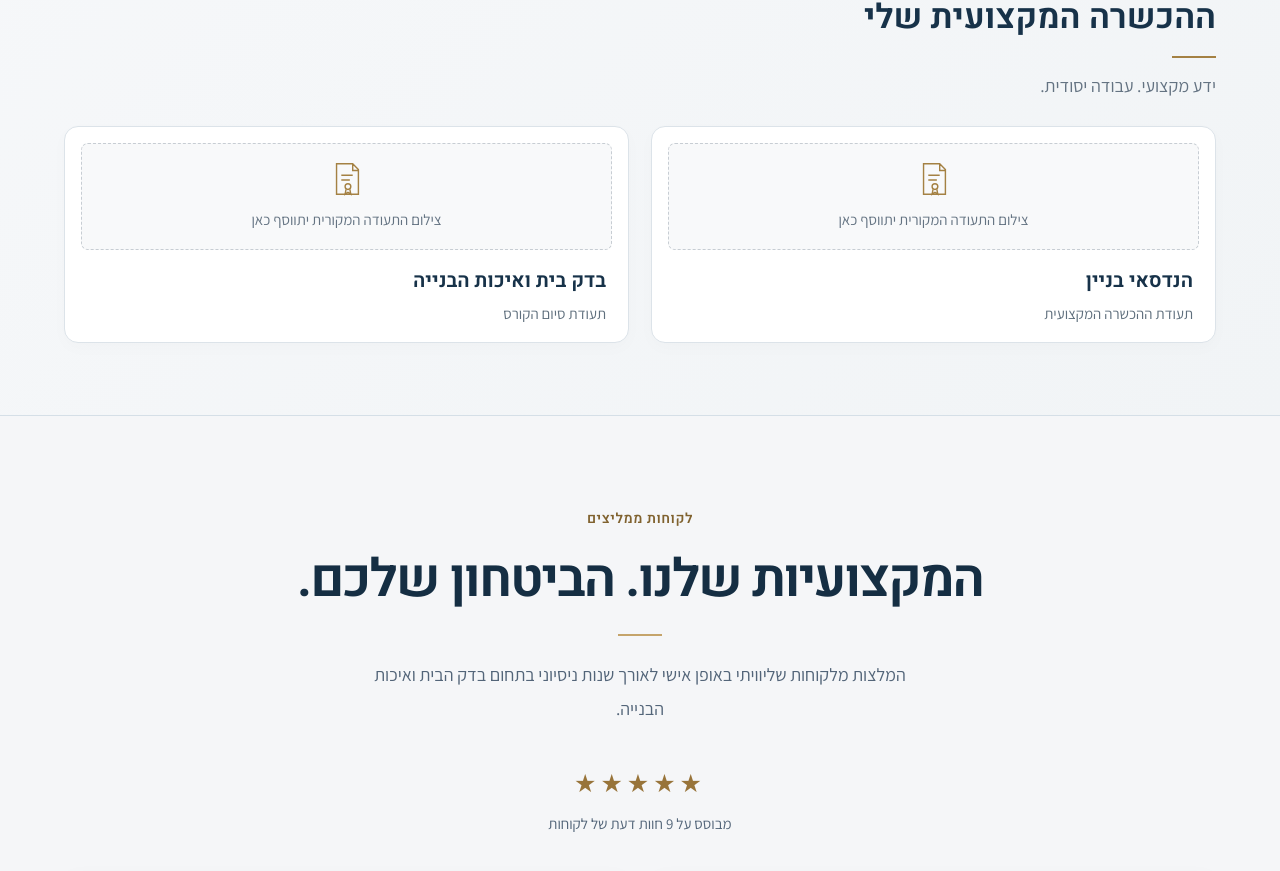
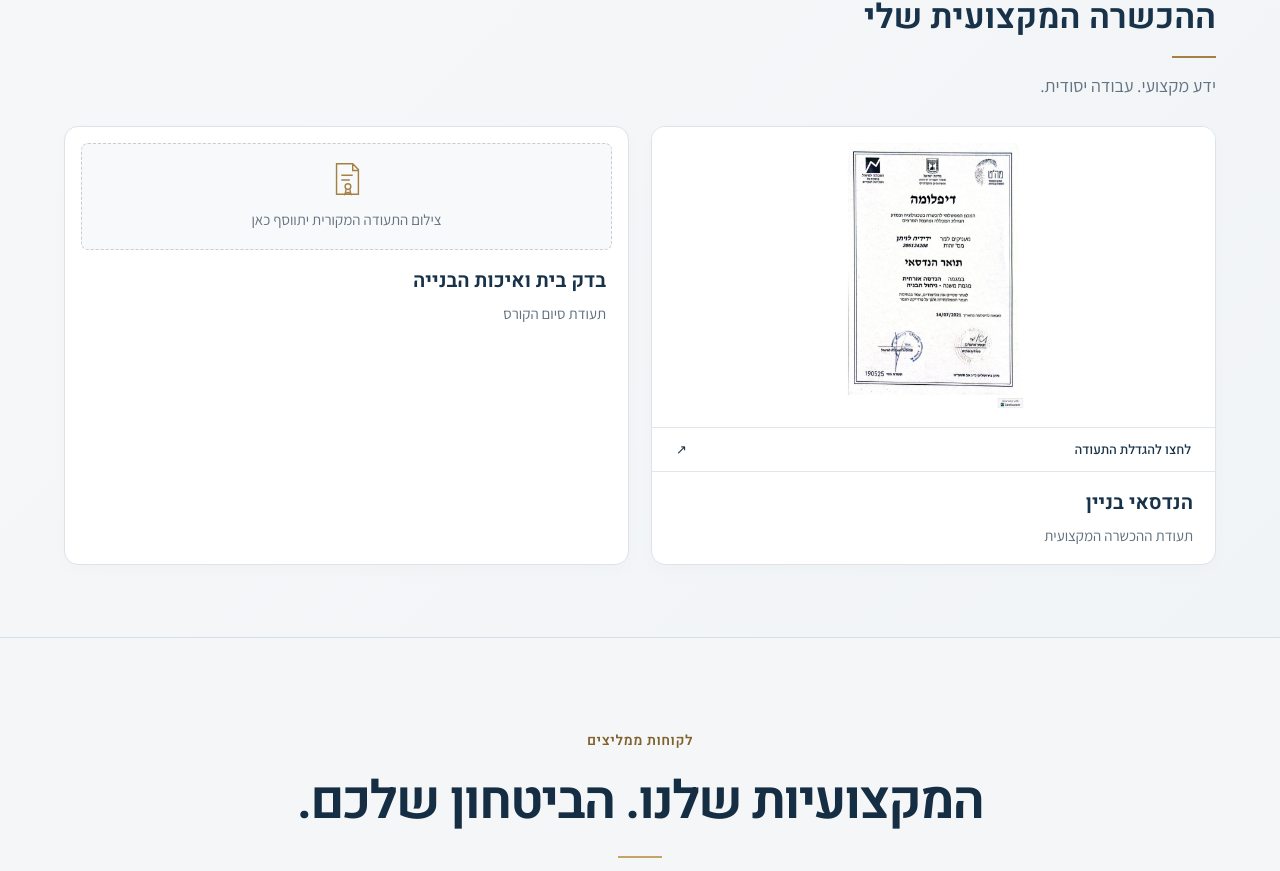
Before and after one commit to levitan-engineering/Levitan-Engineering, a Next.js app: page / in a window 1280 px wide. Shown: the part 2117-2988 px from the top of the page. Built offline with nearby package versions, Linux system fonts and the light colour scheme.

Commit message:
Add approved building technician diploma scan to professional training

```diff
--- a/app/professional-certificates.tsx
+++ b/app/professional-certificates.tsx
@@ -3,7 +3,7 @@ import { useRef, useState } from "react";
 type Certificate = { title: string; description: string; image: string | null };
 // Add original certificate photos here when the business owner supplies them.
 const certificates: Certificate[] = [
- { title: "הנדסאי בניין", description: "תעודת ההכשרה המקצועית", image: null },
+ { title: "הנדסאי בניין", description: "תעודת ההכשרה המקצועית", image: "/assets/img/building-technician-diploma.jpg" },
  { title: "בדק בית ואיכות הבנייה", description: "תעודת סיום הקורס", image: null },
 ];
 export default function ProfessionalCertificates() {
```
Also changed, not shown: public/assets/img/building-technician-diploma.jpg (added).
